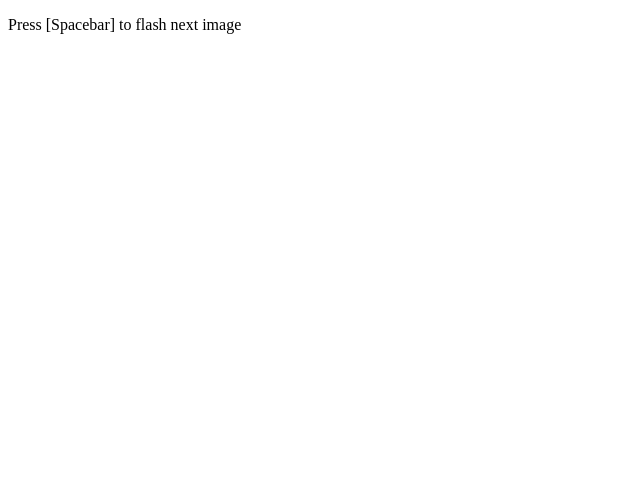
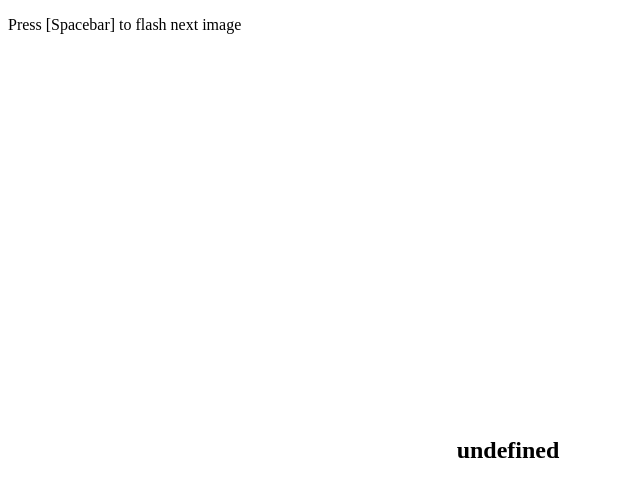
Before and after one commit to tgetgood/tachi, a SvelteKit app: page / in a window 1280 px wide. Shown: the top 496 px of the page, without its empty margins (0-640 px from the left). Built offline with nearby package versions, Linux system fonts and the light colour scheme.

Commit message:
Mostly working single frame exposure.
Only in chromium, and only after a warmup period wherein no every attempt ever
becomes visible.

It seems this is possible, but will be very finicky.

```diff
--- a/src/routes/+page.svelte
+++ b/src/routes/+page.svelte
@@ -1,29 +1,47 @@
 <script>
-  let number = Math.floor(Math.random()*1000);
-  let hidden = true;
+  let number;
+  let hidden = false;
   let height = 800;
   let width = 1000;
 
+  function reset(digits) {
+    let mask = Math.pow(10, digits);
+    let n = Math.floor(Math.random() * mask);
+    let len = Math.ceil(Math.log10(n));
+    if (len < digits) {
+      number = "0"
+        for (let i = digits - len - 1; i > 0; i--) {
+        number += "0";
+      };
+      number += n.toString();
+    } else {
+      number = n.toString();
+    }
+  };
+
   const tac = function (e) {
-    console.log(e);
+    reset(7);
     requestAnimationFrame(() => {
+      let s = performance.now();
       hidden = false;
       requestAnimationFrame(() => {
-        hidden = true
+        hidden = true;
+        let diff = performance.now() - s;
+        console.log("time shown (lower bound): " + diff.toString());
       });
     });
   };
 
-  function press (e) {
-    console.log(e);
-  };
 </script>
 
+<svelte:window on:keypress={tac}/>
 <p>Press [Spacebar] to flash next image</p>
 
-<div id=outer style="height: {height}px; width: {width}px;" on:click={tac}>
+<div id=outer style="height: {height}px; width: {width}px;">
 <h2 class={hidden ? "hide" : "show"}>{number}</h2>
 </div>
+
+
 
 <style>
   .hide {
```
